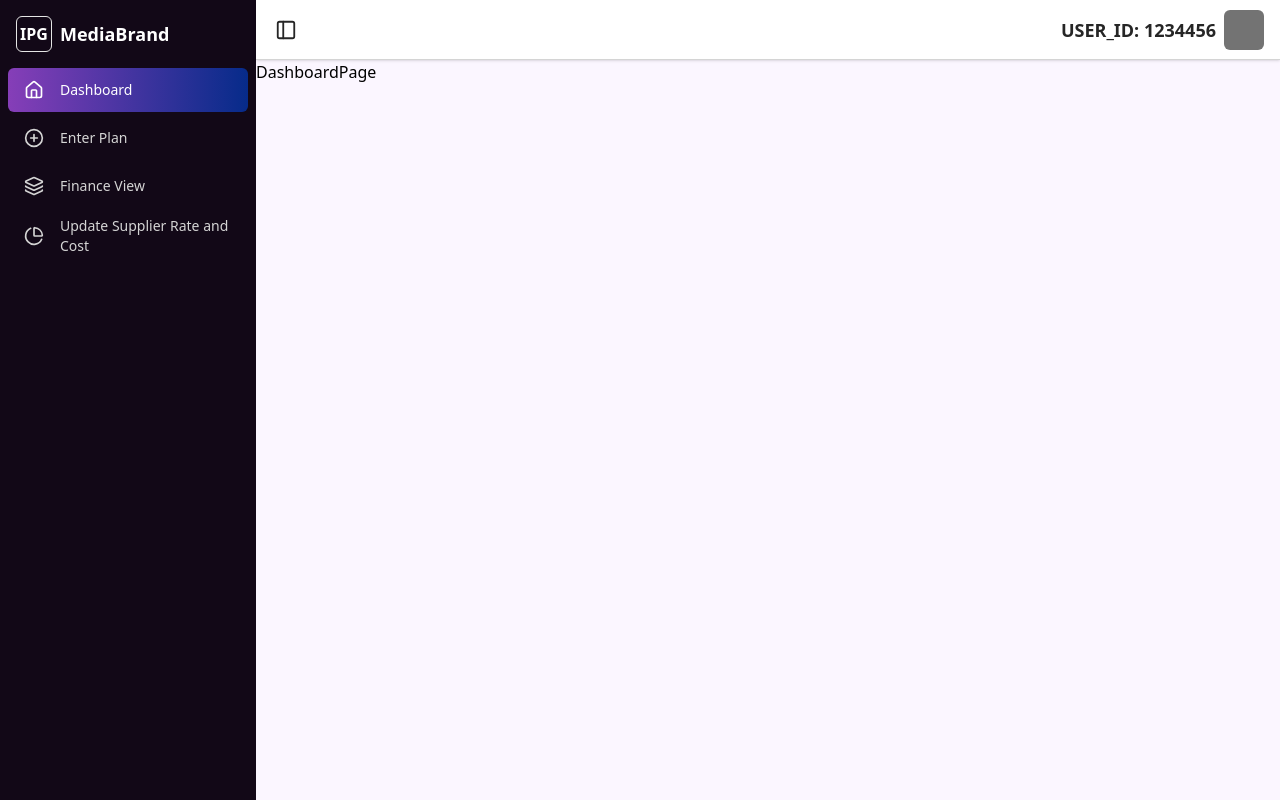
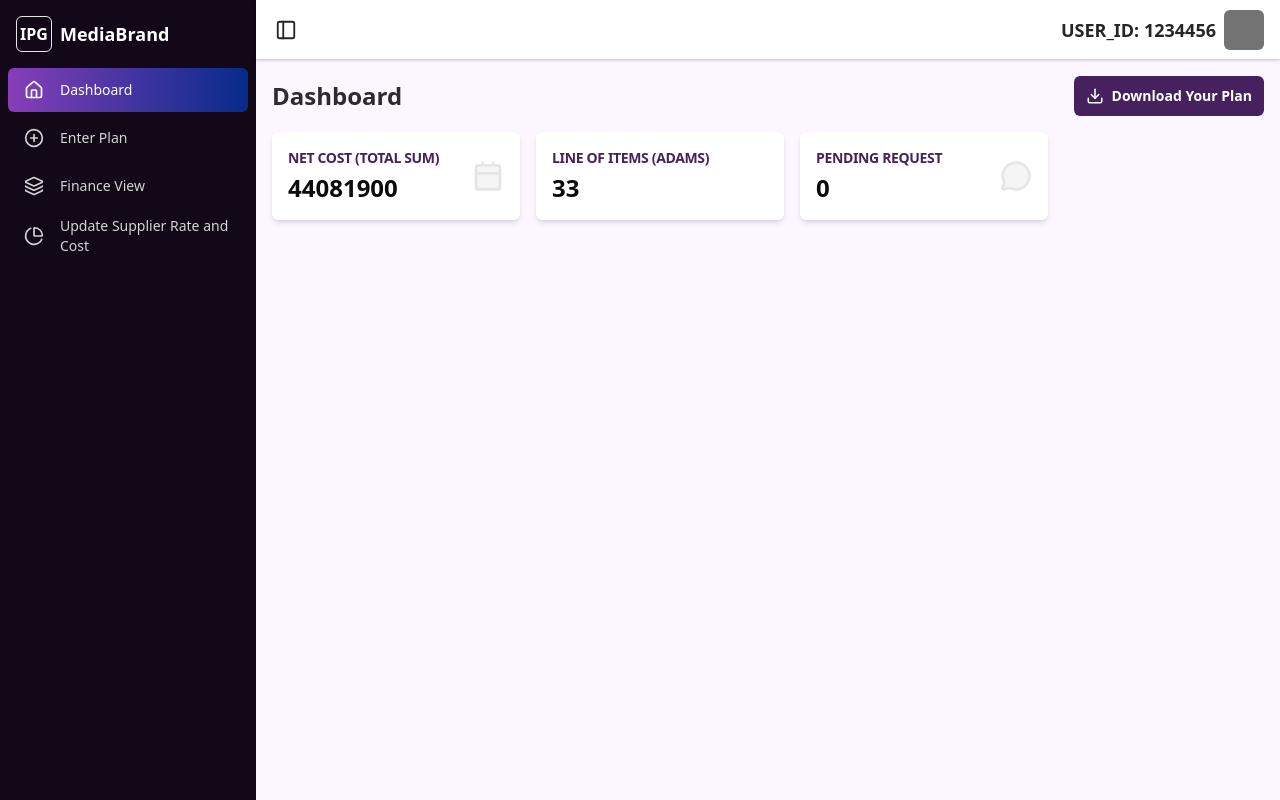
Before and after one commit to anishIA09/setup-sheet, a Next.js app: page /dashboard in a window 1280 px wide. Built offline with nearby package versions, Linux system fonts and the light colour scheme.

Commit message:
feat: create dashboard header

```diff
--- /dev/null
+++ b/src/app/(dashboard)/dashboard/header.jsx
@@ -0,0 +1,59 @@
+import { cn } from "@/lib/utils";
+import { Calendar, DownloadIcon, MessageCircleIcon } from "lucide-react";
+import React from "react";
+
+export const DashboardHeader = () => {
+  const STATS = [
+    {
+      label: "Net cost (total sum)",
+      data: 44081900,
+      icon: (
+        <Calendar size={32} className={"fill-neutral-100 text-neutral-200"} />
+      ),
+    },
+    {
+      label: "Line of items (adams)",
+      data: 33,
+    },
+    {
+      label: "Pending request",
+      data: 0,
+      icon: (
+        <MessageCircleIcon
+          size={32}
+          className={"fill-neutral-100 text-neutral-200"}
+        />
+      ),
+    },
+  ];
+
+  return (
+    <>
+      <div className="flex items-center justify-between">
+        <h3 className="text-2xl font-semibold">Dashboard</h3>
+        <button className="h-10 gap-2 text-sm font-semibold rounded-md bg-primary text-primary-foreground px-3 py-2 flex items-center justify-center">
+          <DownloadIcon size={18} />
+          <span>Download Your Plan</span>
+        </button>
+      </div>
+      <div className="flex items-center gap-4 flex-wrap">
+        {STATS.map((stat) => {
+          return (
+            <div
+              key={stat.label}
+              className="p-4 rounded-md bg-card text-card-foreground flex items-center justify-between shadow-md font-semibold gap-3 max-w-[25%] w-full"
+            >
+              <div className="flex flex-col gap-1">
+                <p className="text-primary uppercase tracking-tight text-sm">
+                  {stat.label}
+                </p>
+                <p className="font-bold text-2xl">{stat.data}</p>
+              </div>
+              {stat.icon && <>{stat.icon}</>}
+            </div>
+          );
+        })}
+      </div>
+    </>
+  );
+};
--- a/src/app/(dashboard)/dashboard/page.js
+++ b/src/app/(dashboard)/dashboard/page.js
@@ -1,7 +1,12 @@
 import React from "react";
+import { DashboardHeader } from "./header";
 
 const DashboardPage = () => {
-  return <div>DashboardPage</div>;
+  return (
+    <div className="flex flex-col gap-4">
+      <DashboardHeader />
+    </div>
+  );
 };
 
 export default DashboardPage;
--- a/src/app/(dashboard)/header.jsx
+++ b/src/app/(dashboard)/header.jsx
@@ -8,7 +8,7 @@ export const DashboardHeader = () => {
   const { setOpen } = useSidebar();
 
   return (
-    <header className="h-[60px] bg-white text-neutral-800 flex items-center justify-between px-4 py-2 border-b border-neutral-300 shadow-sm">
+    <header className="h-[60px] bg-white text-neutral-800 flex items-center justify-between px-4 py-2 border-b border-neutral-300 shadow-sm shrink-0">
       <button
         onClick={() => setOpen((prevState) => !prevState)}
         className="size-7 hover:bg-neutral-300 flex items-center justify-center rounded-md transition-colors duration-300"
--- a/src/app/(dashboard)/layout.js
+++ b/src/app/(dashboard)/layout.js
@@ -7,9 +7,9 @@ const DashboardLayout = ({ children }) => {
     <SidebarProvider>
       <div className="h-screen flex">
         <Sidebar />
-        <div className="flex-1 h-full flex flex-col bg-background">
+        <div className="flex-1 h-full flex flex-col bg-background text-foreground">
           <DashboardHeader />
-          {children}
+          <div className="flex-1 p-4">{children}</div>
         </div>
       </div>
     </SidebarProvider>
--- a/src/app/globals.css
+++ b/src/app/globals.css
@@ -1,11 +1,21 @@
 @import "tailwindcss";
 
 :root {
+  --background: #fbf6ff;
+  --foreground: #2f2931;
   --sidebar: #120817;
-  --background: #fbf6ff;
+  --primary: #47215e;
+  --primary-foreground: #ffffff;
+  --card: #ffffff;
+  --card-foreground: #0b0a0d;
 }
 
 @theme {
+  --color-background: var(--background);
+  --color-foreground: var(--foreground);
   --color-sidebar: var(--sidebar);
-  --color-background: var(--background);
+  --color-primary: var(--primary);
+  --color-primary-foreground: var(--primary-foreground);
+  --color-card: var(--card);
+  --color-card-foreground: var(--card-foreground);
 }
```
